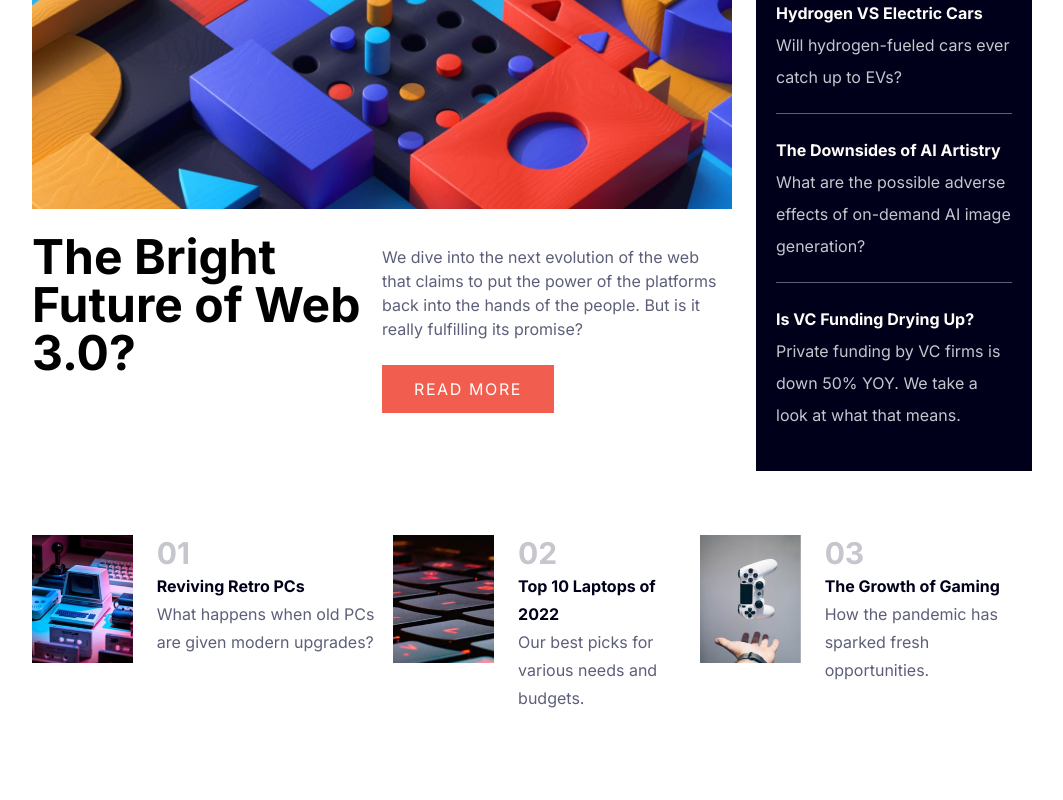
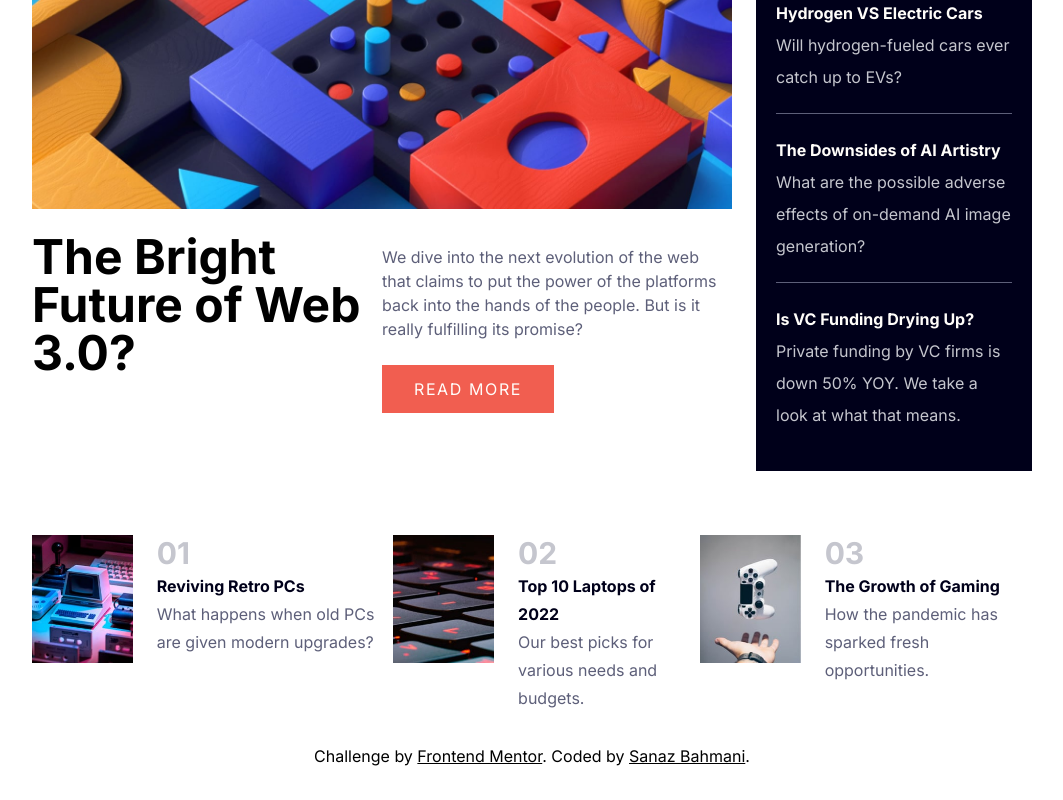
Before and after one commit to SanazBHMN/news-homepage-main, a React (Create React App) app: page / in a window 1280 px wide. Shown: the part 187-987 px from the top of the page, without its empty margins (108-1171 px from the left). Before the commit the page ends 963 px from the top, so only its background shows below. Built offline with nearby package versions, Linux system fonts and the light colour scheme.

Commit message:
Add my info

```diff
--- a/src/App.js
+++ b/src/App.js
@@ -15,6 +15,24 @@ function App() {
         <News />
       </div>
       <Topics />
+      <div className="attribution text-center">
+        Challenge by{" "}
+        <a
+          href="https://www.frontendmentor.io?ref=challenge"
+          target="_blank"
+          className="underline"
+        >
+          Frontend Mentor
+        </a>
+        . Coded by{" "}
+        <a
+          href="https://www.frontendmentor.io/profile/SanazBHMN"
+          className="underline"
+        >
+          Sanaz Bahmani
+        </a>
+        .
+      </div>
     </div>
   );
 }
```
